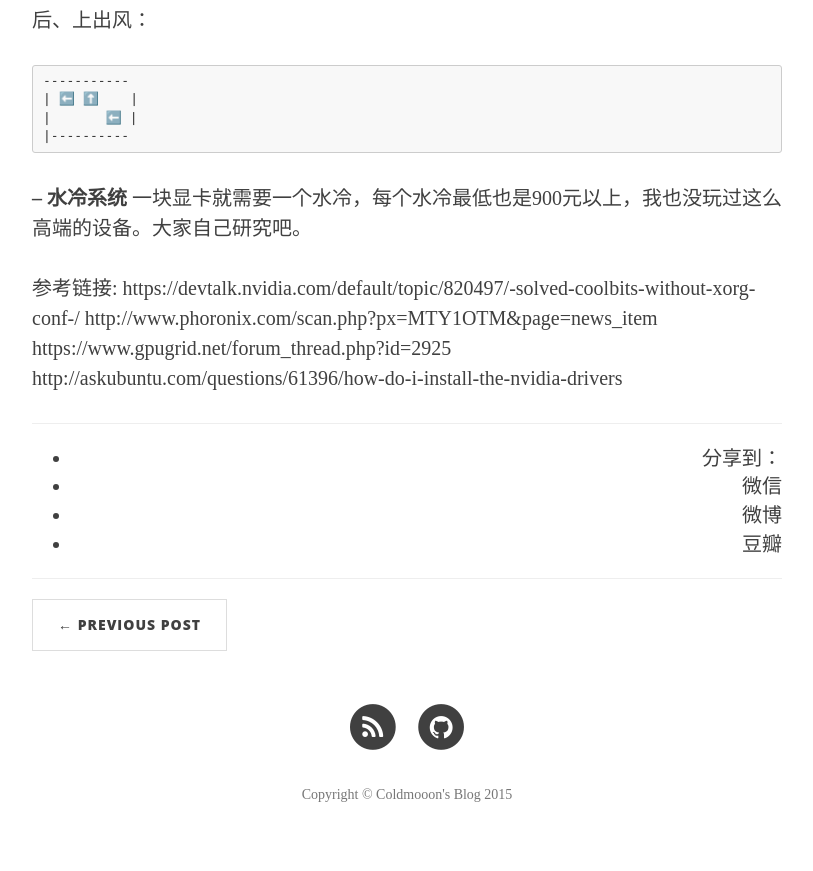
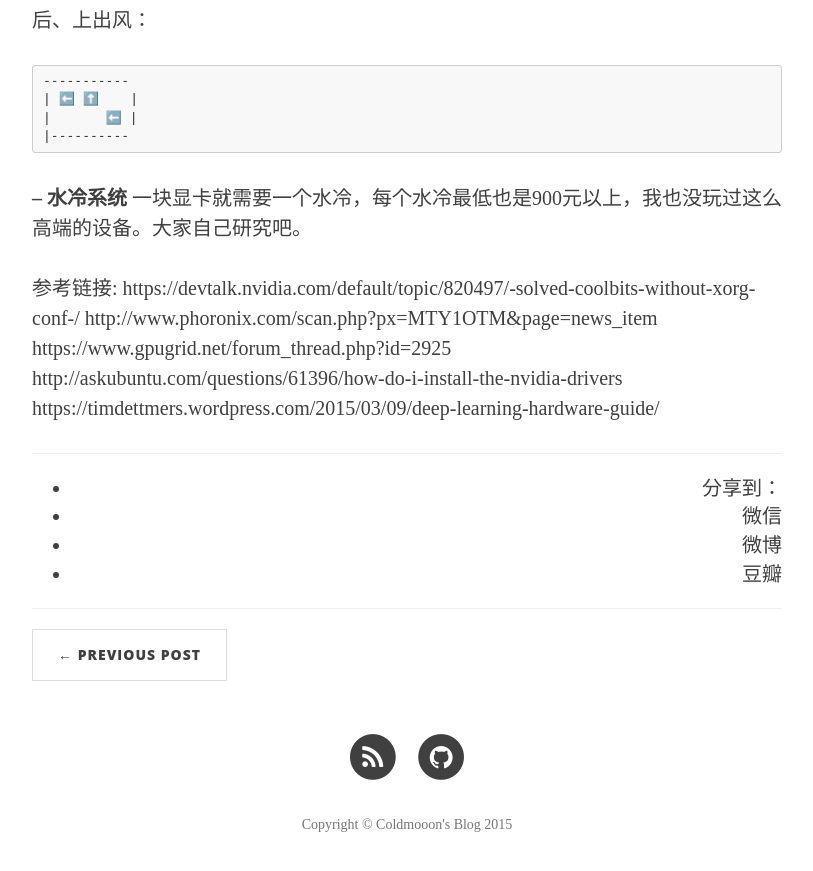
Before and after one commit to Coldmooon/coldmooon.github.io, a Jekyll site: the page built from _posts/2015-08-03-caffe_install.markdown, in a window 1280 px wide and 900 px high, scrolled down 15404 px. Shown: the top 871 px of the window, without its empty margins (233-1046 px from the left). Built offline with Jekyll 4.4.1, drawn with Linux system fonts in a browser that asks for light colours; nearby versions of some CDN libraries; comment, search, counter and statistics services are not loaded; part of the change alters nothing that is shown.

Commit message:
add one reference link in chapter cooling

```diff
--- a/_posts/2015-08-03-caffe_install.markdown
+++ b/_posts/2015-08-03-caffe_install.markdown
@@ -615,3 +615,4 @@ https://devtalk.nvidia.com/default/topic/820497/-solved-coolbits-without-xorg-co
 http://www.phoronix.com/scan.php?px=MTY1OTM&page=news_item
 https://www.gpugrid.net/forum_thread.php?id=2925
 http://askubuntu.com/questions/61396/how-do-i-install-the-nvidia-drivers
+https://timdettmers.wordpress.com/2015/03/09/deep-learning-hardware-guide/
```
